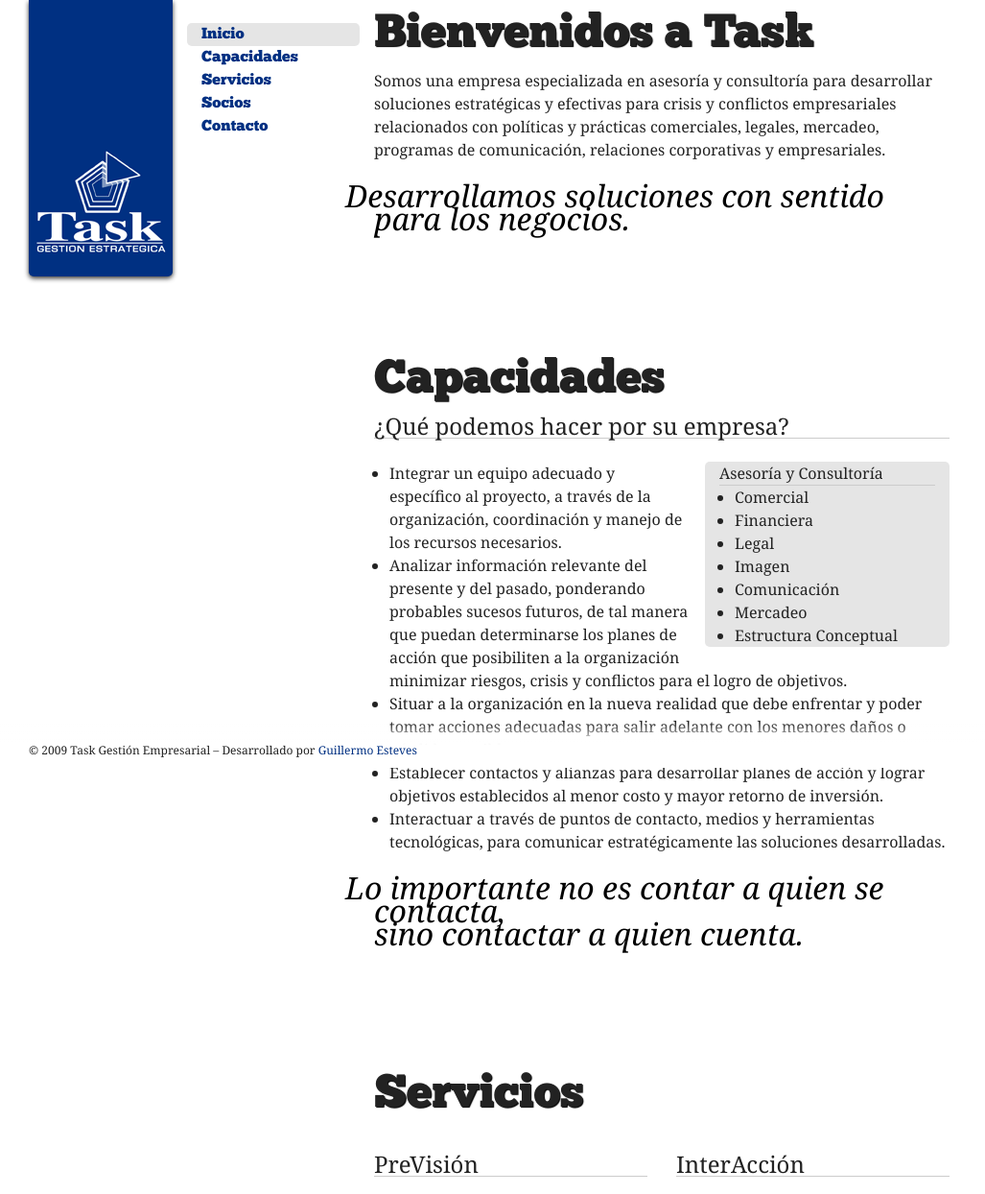
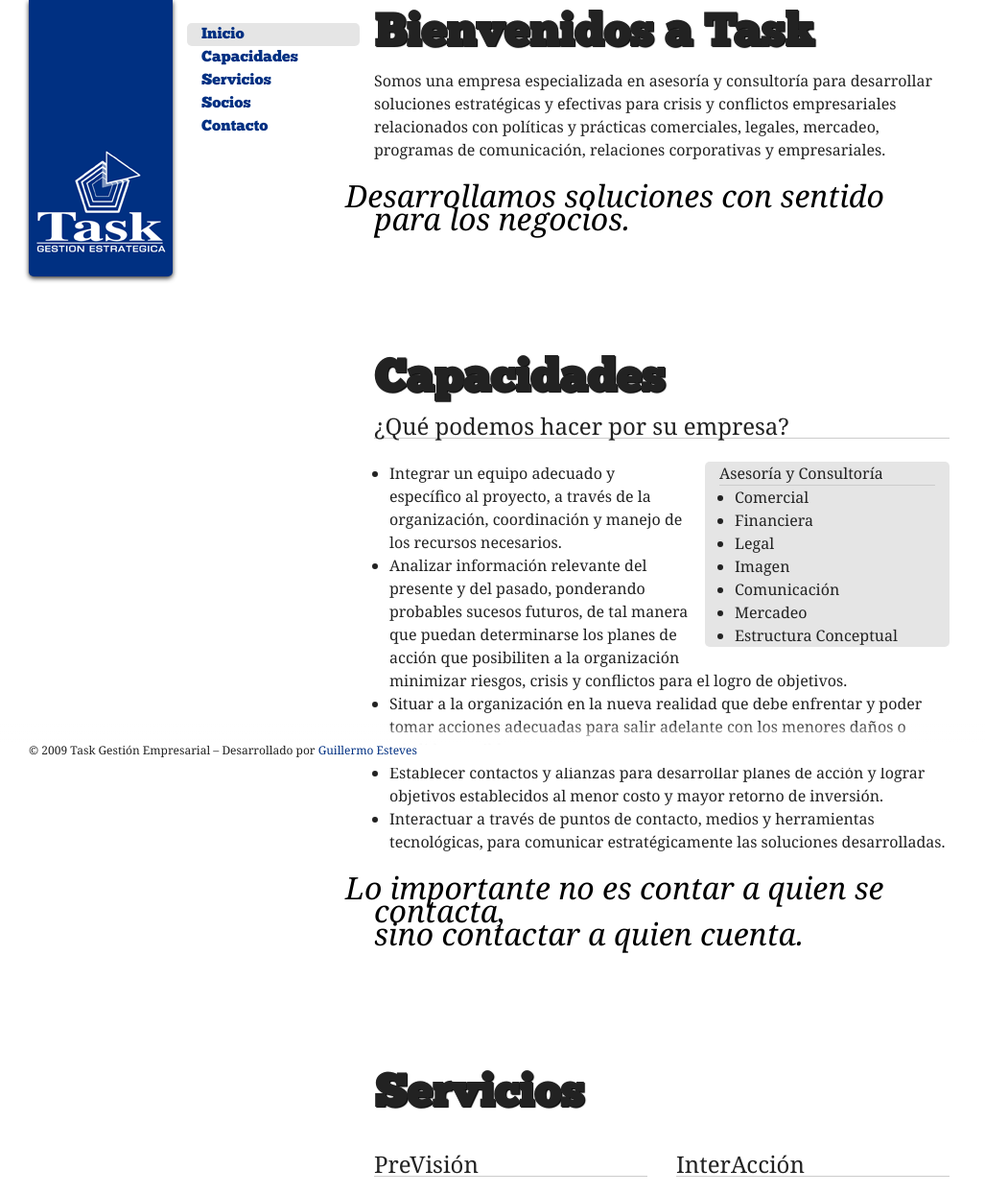
Before and after one commit to gesteves/taskgestion, a Python web app: template templates/index.html in a window 1280 px wide. Shown: the top 1244 px of the page at 96% size, without its empty margins (0-1027 px from the left). Run offline with Jinja, Linux system fonts and the light colour scheme; the template is opened without the code that fills it, so the values that code supplies are empty; some libraries are stand-ins or nearby versions.

Commit message:
Made h2s bold for IE

```diff
--- a/static/css/main.css
+++ b/static/css/main.css
@@ -109,7 +109,8 @@ p, ul {
 }
 
 h2 {
-	font-family:Chunk;
+	font-family:Chunk, "Times New Roman";
+	font-weight:bold;
 	font-size:48px;
 	line-height:0.5;
 	margin:0.5em 0;
```
